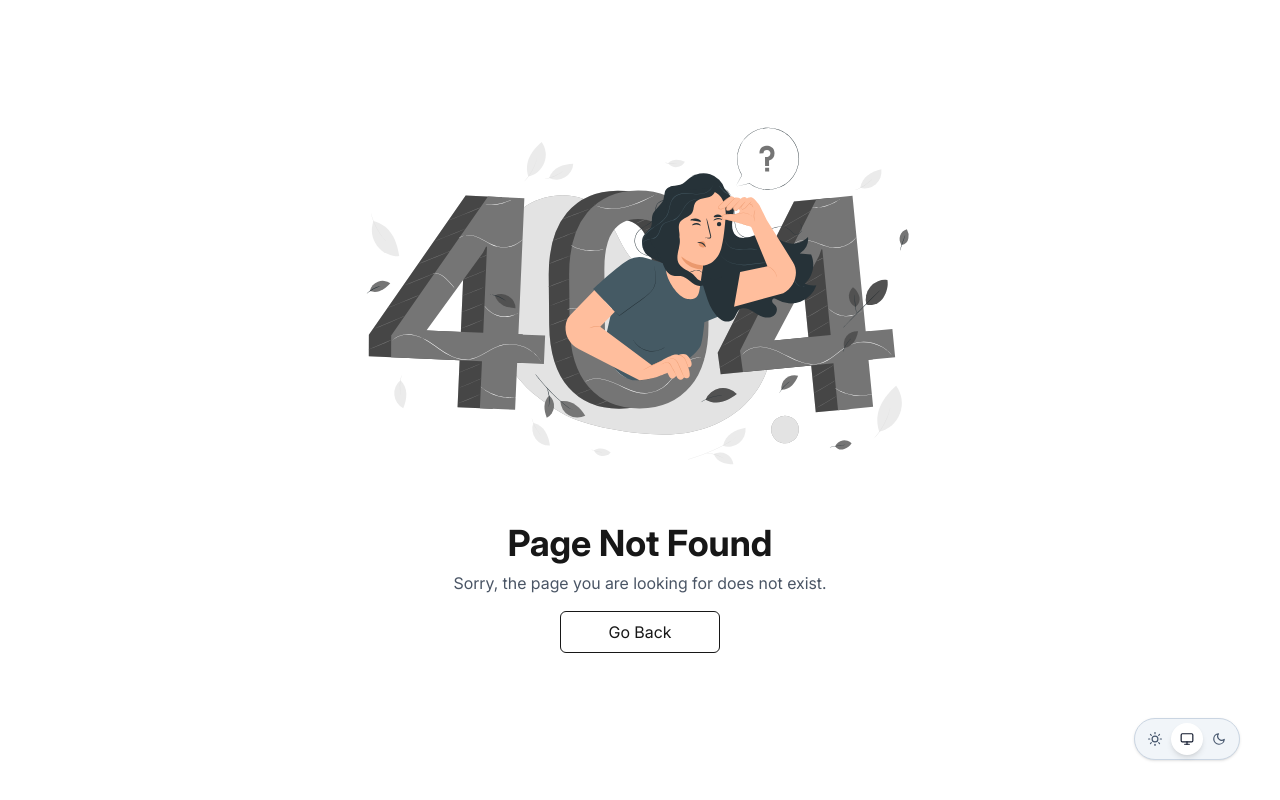
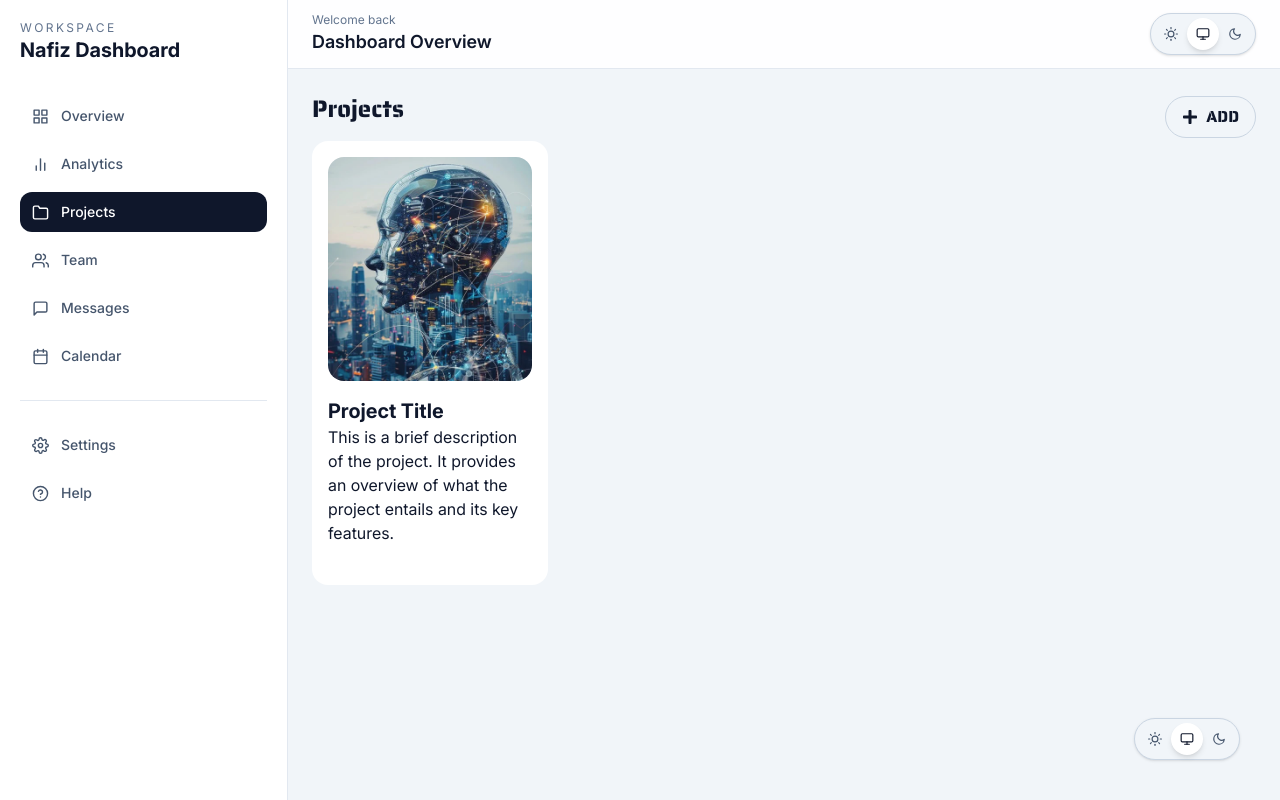
Before and after one commit to Nafiz-Al-Turabi/Project-Nothing-but-something, a Next.js app: page /dashboard/projects in a window 1280 px wide. Before the commit this address had no page. Built offline with nearby package versions, Linux system fonts and the light colour scheme.

Commit message:
Project card added

```diff
--- /dev/null
+++ b/app/(Dashboard)/dashboard/projects/page.tsx
@@ -0,0 +1,10 @@
+import Projects from '@/components/DashboardComp/Projects/Projects'
+import React from 'react'
+
+export default function ProjectsDashboardPage() {
+  return (
+    <div>
+        <Projects/>
+    </div>
+  )
+}
--- /dev/null
+++ b/components/DashboardComp/Projects/Projects.tsx
@@ -0,0 +1,30 @@
+import Image from 'next/image';
+import React from 'react';
+import { FaPlus } from 'react-icons/fa';
+
+const Projects = () => {
+    return (
+        <div>
+            <header className='flex items-center justify-between gap-4 '>
+                <h1 className="text-2xl font-bold mb-4 custom-font">Projects</h1>
+                <button className='flex items-center gap-2 font-bold custom-font py-2 px-4 border border-slate-300 dark:border-slate-700 dark:bg-[#0f172b] dark:text-white uppercase rounded-full'> <FaPlus />Add</button>
+            </header>
+            <div className='grid grid-cols-1 md:grid-cols-2 lg:grid-cols-3 xl:grid-cols-4  '>
+                <div className='bg-white dark:bg-[#0f172b] p-4 rounded-2xl'>
+                    <Image height={400} width={400} src="/card.webp" alt="" className='h-56 object-cover rounded-2xl' />
+                    <div>
+                        <h1 className='text-xl font-bold mt-4'>Project Title</h1>
+                        <p className=''>
+                            This is a brief description of the project. It provides an overview of what the project entails and its key features.
+                        </p>
+                    </div>
+                    <div>
+                        <button></button>
+                    </div>
+                </div>
+            </div>
+        </div>
+    );
+};
+
+export default Projects;
```
Also changed, not shown: public/card.webp (added).
